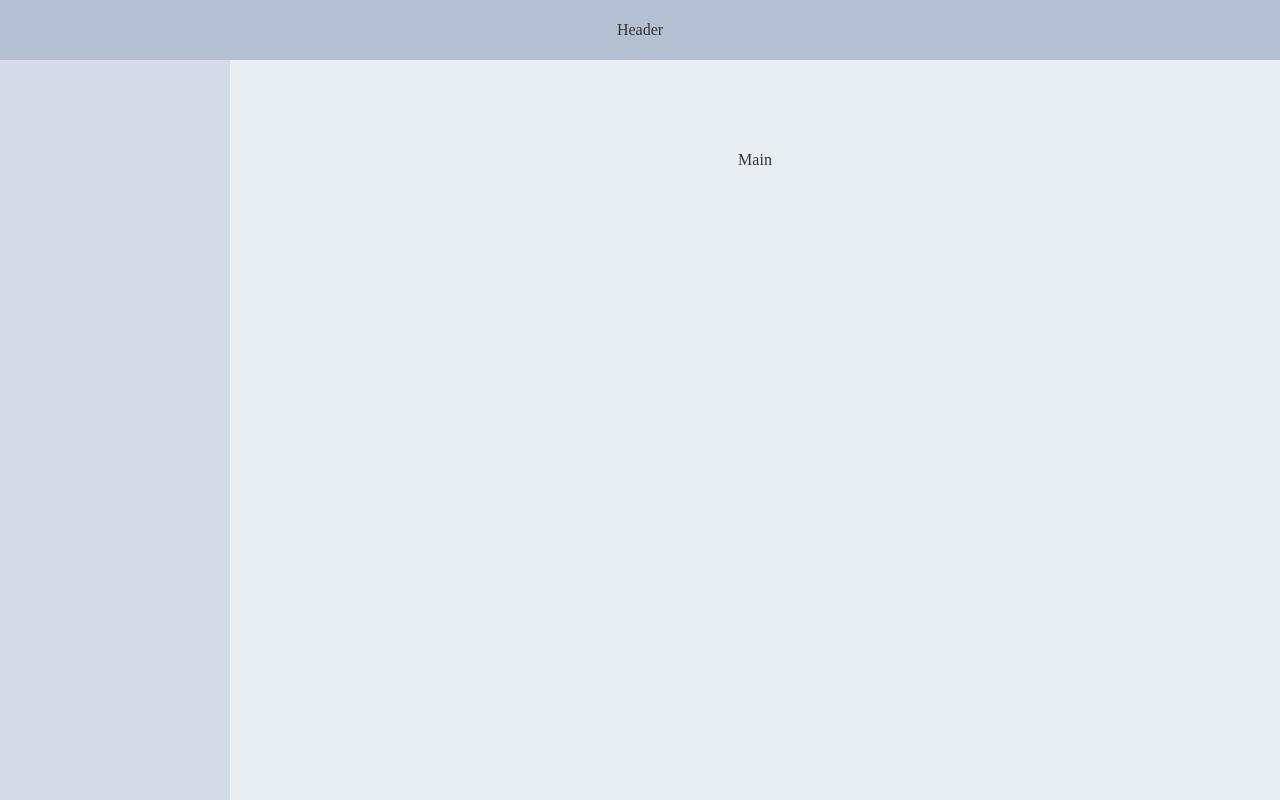
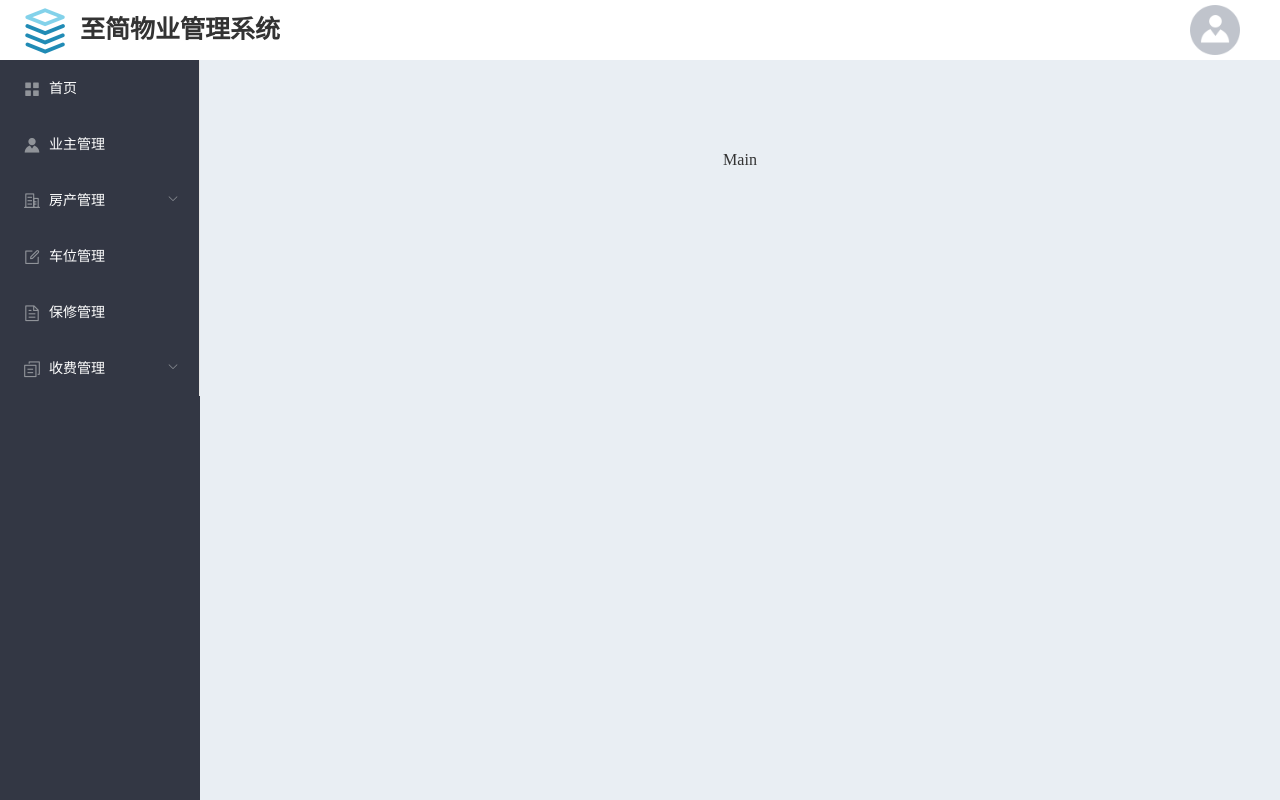
Before and after one commit to LiN5654947814/zjwy, a Vue app: page / in a window 1280 px wide. Built offline with nearby package versions, Linux system fonts and the light colour scheme; sample sign-in values are in the browser's storage.

Commit message:
更新了样式，完成主页的侧栏和头部，退出登录功能

```diff
--- a/src/views/home.vue
+++ b/src/views/home.vue
@@ -1,11 +1,71 @@
 <template>
   <el-container direction="vertical">
     <!-- 头部区域 -->
-    <el-header>Header</el-header>
+    <el-header>
+      <img src="../assets/icon/logo.png"
+           class="header-logo">
+      <span class="header-title">至简物业管理系统</span>
+      <el-popover placement="bottom-start"
+                  width="150"
+                  trigger="hover"
+                  class="header-admin">
+        <el-button style="border:none;
+                          width:100%;"
+                   @click="outLogin">退出</el-button>
+        <img src="../assets/icon/header_admin.png"
+             slot="reference">
+      </el-popover>
+    </el-header>
     <!-- 页面主体区域 -->
     <el-container>
       <!-- 侧边栏区域 -->
-      <el-aside width="230px">
+      <el-aside width="200px">
+        <!-- 左侧菜单 -->
+        <el-menu text-color="#fff"
+                 active-text-color="#ffd04b"
+                 background-color="#333744">
+          <!-- 首尔 -->
+          <el-menu-item index="1">
+            <i class="el-icon-menu"></i>
+            <span slot="title">首页</span>
+          </el-menu-item>
+          <!-- 业主管理 -->
+          <el-menu-item index="2">
+            <i class="el-icon-s-custom"></i>
+            <span slot="title">业主管理</span>
+          </el-menu-item>
+          <!-- 房产管理 -->
+          <el-submenu index="3">
+            <template slot="title">
+              <i class="el-icon-office-building"></i>
+              <span>房产管理</span>
+            </template>
+            <el-menu-item-group>
+              <el-menu-item index="1-1">房产列表</el-menu-item>
+              <el-menu-item index="1-2">房产销售登记</el-menu-item>
+            </el-menu-item-group>
+          </el-submenu>
+          <!-- 车位管理 -->
+          <el-menu-item index="4">
+            <i class="el-icon-edit-outline"></i>
+            <span slot="title">车位管理</span>
+          </el-menu-item>
+          <!-- 保修管理 -->
+          <el-menu-item index="5">
+            <i class="el-icon-document"></i>
+            <span slot="title">保修管理</span>
+          </el-menu-item>
+          <!-- 收费管理 -->
+          <el-submenu index="6">
+            <template slot="title">
+              <i class="el-icon-document-copy"></i>
+              <span>收费管理</span>
+            </template>
+            <el-menu-item-group>
+              <el-menu-item index="1-1">费用列表</el-menu-item>
+            </el-menu-item-group>
+          </el-submenu>
+        </el-menu>
       </el-aside>
       <!-- 中心信息区域 -->
       <el-main>Main</el-main>
@@ -15,12 +75,26 @@
 
 <script>
 export default {
+  data () {
+    return {
+    }
+  },
   methods: {
-    handleOpen (key, keyPath) {
-      console.log(key, keyPath);
-    },
-    handleClose (key, keyPath) {
-      console.log(key, keyPath);
+    outLogin () {
+      this.$confirm('未保存数据将不会被更改,是否继续？', '提示', {
+        confirmButtonText: '确定',
+        canceButtonText: '取消',
+        type: 'warning'
+      }).then(() => {
+        setTimeout(() => {
+          this.$router.push('/login')
+          window.localStorage.removeItem('token')
+          this.$message({
+            type: 'success',
+            message: '已退出登录'
+          })
+        }, 500)
+      })
     }
   }
 }
@@ -30,18 +104,34 @@ export default {
 .el-container {
   height: 100%;
 }
-.el-header,
-.el-footer {
-  background-color: #b3c0d1;
+.el-header {
+  background-color: #fff;
   color: #333;
-  text-align: center;
   line-height: 60px;
+  .header-logo {
+    float: left;
+    width: 50px;
+    height: 50px;
+    margin-top: 5px;
+  }
+  .header-title {
+    margin-left: 10px;
+    font-size: 25px;
+    font-weight: 900;
+  }
+  .header-admin {
+    float: right;
+    margin: 5px 20px 0 0;
+    img {
+      width: 50px;
+      height: 50px;
+    }
+  }
 }
 
 .el-aside {
-  background-color: #d3dce6;
+  background-color: #333744;
   color: #333;
-  text-align: center;
   line-height: 200px;
   height: 100%;
 }
```
Also changed, not shown: src/assets/icon/header_admin.png (added), src/assets/icon/logo.png (added).
